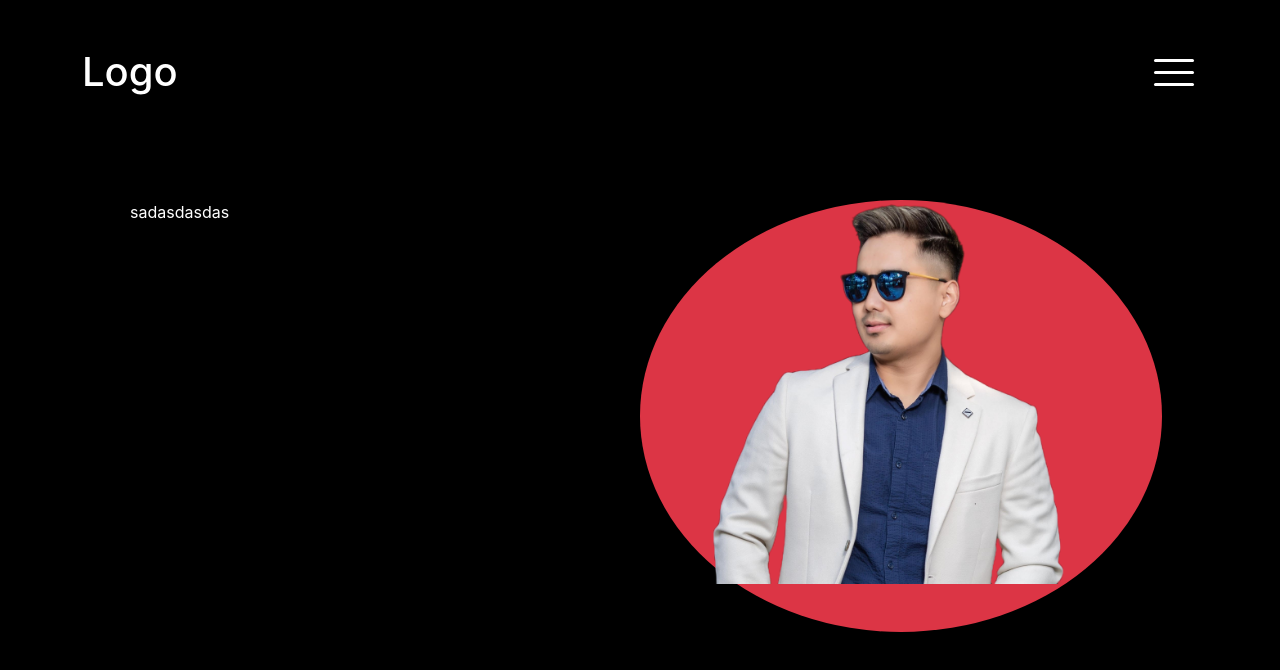
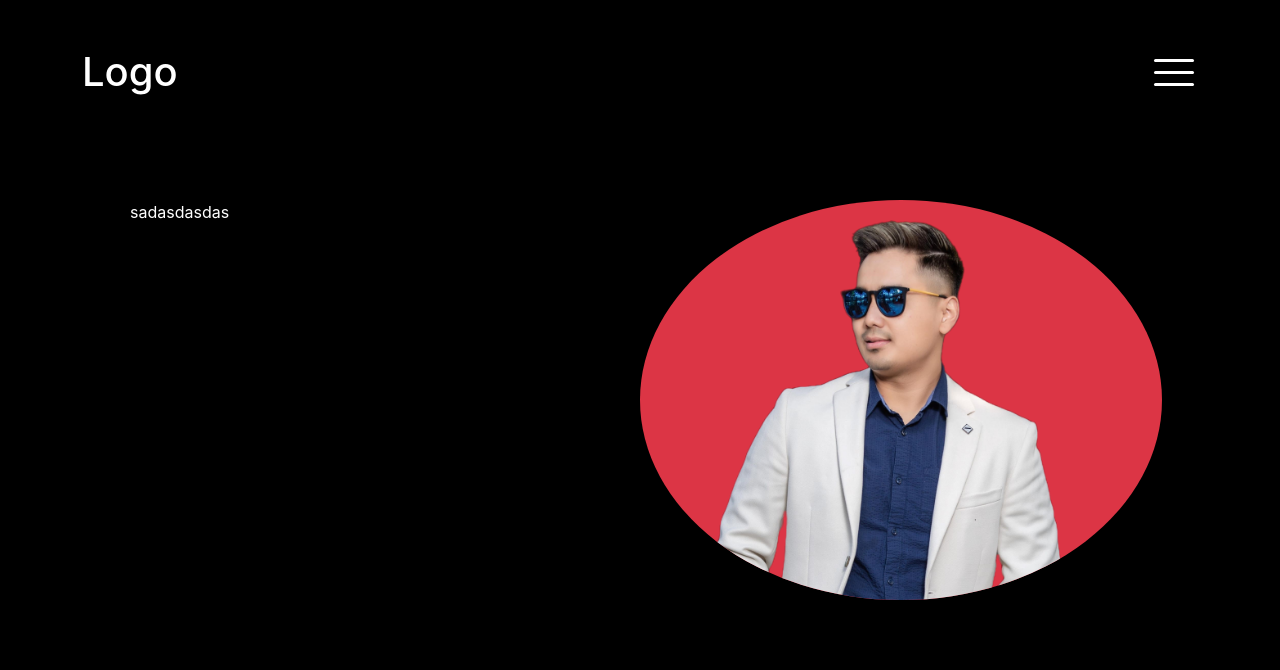
Before and after one commit to GauravShreenet/portfoliomain, a React (Create React App) app: page / in a window 1280 px wide. Shown: the top 670 px of the page. Built offline with nearby package versions, Linux system fonts and the light colour scheme.

Commit message:
installed react-router and working with multi page

```diff
--- a/package.json
+++ b/package.json
@@ -9,6 +9,7 @@
     "hamburger-react": "^2.5.0",
     "react": "^18.2.0",
     "react-dom": "^18.2.0",
+    "react-router-dom": "^6.17.0",
     "react-scripts": "5.0.1",
     "react-spring": "^9.7.3",
     "web-vitals": "^2.1.4"
--- a/src/App.css
+++ b/src/App.css
@@ -14,7 +14,7 @@ body {
 
 .menu {
 
-    z-index: 1;
+    z-index: 998;
     position: fixed;
     top: 0;
     left: 0;
@@ -32,8 +32,8 @@ body {
 }
 
 .hamburger-react,
-.row .col {
-    z-index: 2;
+.logo{
+    z-index: 999;
 }
 
 .image-resize img{
--- a/src/App.js
+++ b/src/App.js
@@ -1,13 +1,19 @@
+import { Route, Routes } from 'react-router-dom';
 import './App.css';
 import { Home } from './component/Home';
 import { NavBar } from './component/NavBar';
 
 function App() {
   return (
+
       <div className="wrapper">
         <NavBar />
-        <Home />
+        <Routes>
+          <Route path='/' element={ <Home /> } />
+        </Routes>
       </div>
+
+
   );
 }
 
--- a/src/component/Home.js
+++ b/src/component/Home.js
@@ -8,9 +8,9 @@ export const Home = () => {
             <div className="col">
                 sadasdasdas
             </div>
-            <div className="col bg-danger rounded-circle">
-                <div className="image-resize d-flex justify-content-center mb-5">
-                    <img src={imagePortfolio} alt="" />
+            <div className="col bg-danger rounded-circle pt-3" style={{overflow: 'hidden'}}>
+                <div className="image-resize d-flex justify-content-center">
+                    <img src={imagePortfolio} alt="Portfolio Image" className='img-fluid' />
                 </div>
             </div>
         </div>
--- a/src/component/NavBar.js
+++ b/src/component/NavBar.js
@@ -1,5 +1,6 @@
 import { Spin as Hamburger } from 'hamburger-react'
 import React, { useState } from 'react'
+import { Link } from 'react-router-dom';
 import { useSpring, animated, config } from 'react-spring';
 
 
--- a/src/index.js
+++ b/src/index.js
@@ -3,11 +3,15 @@ import ReactDOM from 'react-dom/client';
 import './index.css';
 import App from './App';
 import reportWebVitals from './reportWebVitals';
+import { BrowserRouter } from 'react-router-dom';
 
 const root = ReactDOM.createRoot(document.getElementById('root'));
 root.render(
   <React.StrictMode>
-    <App />
+    <BrowserRouter>
+      <App />
+    </BrowserRouter>
+
   </React.StrictMode>
 );
 
```
Also changed, not shown: 1 other file (tests, documents, lock files or other folders).
